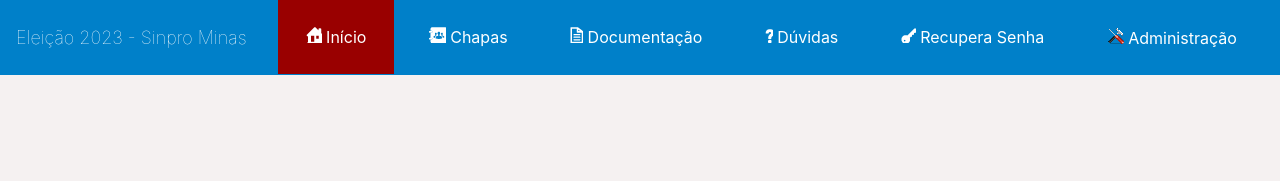
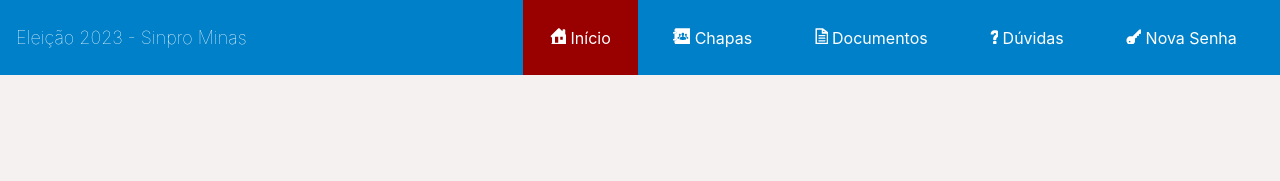
Before and after one commit to lucalex1/Trabalho, a plain HTML site: page index.html in a window 1280 px wide. Shown: the top 181 px of the page. Drawn offline with Linux system fonts and the light colour scheme.

Commit message:
Add files via upload

```diff
--- a/index.html
+++ b/index.html
@@ -26,13 +26,13 @@
           <li><a class="botoesmenu" href=" modulos/Chapas/chapas.html"> <img alt="" src="Imagens/icone-chapas.png">
               Chapas</a></li>
           <li><a class="botoesmenu" href="modulos/Documentos/documentos.html"> <img alt="" src="Imagens/icone-documentos.png">
-            Documentação</a></li>
+            Documentos</a></li>
           <li><a class="botoesmenu" href="modulos/Duvidas/duvidas.html"> <img alt="" src="Imagens/icone-duvidas.png">
             Dúvidas</a></li>
           <li><a class="botoesmenu" href="modulos/RecuperaSenha/recuperasenha.html"> <img alt="" src="Imagens/icone-senhas.png">
-            Recupera Senha</a></li>
-          <li><a class="botoesmenu" href="modulos/RecuperaSenha/recuperasenha.html"> <img alt="" src="Imagens/icone-config.png">
-            Administração</a></li>
+            Nova Senha</a></li>
+          <!-- <li><a class="botoesmenu" href="modulos/RecuperaSenha/recuperasenha.html"> <img alt="" src="Imagens/icone-config.png">
+            Administração</a></li>              -->
         </ul>
       </nav>
     </header>
```
